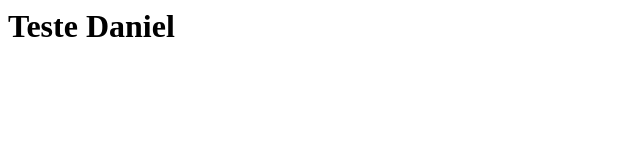
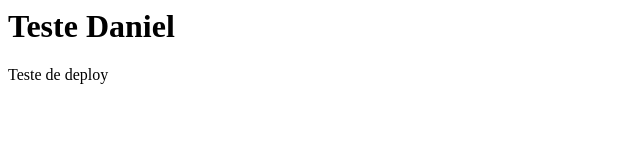
Before and after one commit to cVidalSP/RepoTesteDaniel, a plain HTML site: page index.html in a window 1280 px wide. Shown: the full height of the page, 0-640 px from the left. Drawn offline with Linux system fonts and the light colour scheme.

Commit message:
Update index.html

```diff
--- a/index.html
+++ b/index.html
@@ -1,5 +1,6 @@
 <html>
 <body>
 <h1>Teste Daniel</h1>
+  <p>Teste de deploy</p>
 </body>
 </html>
```
